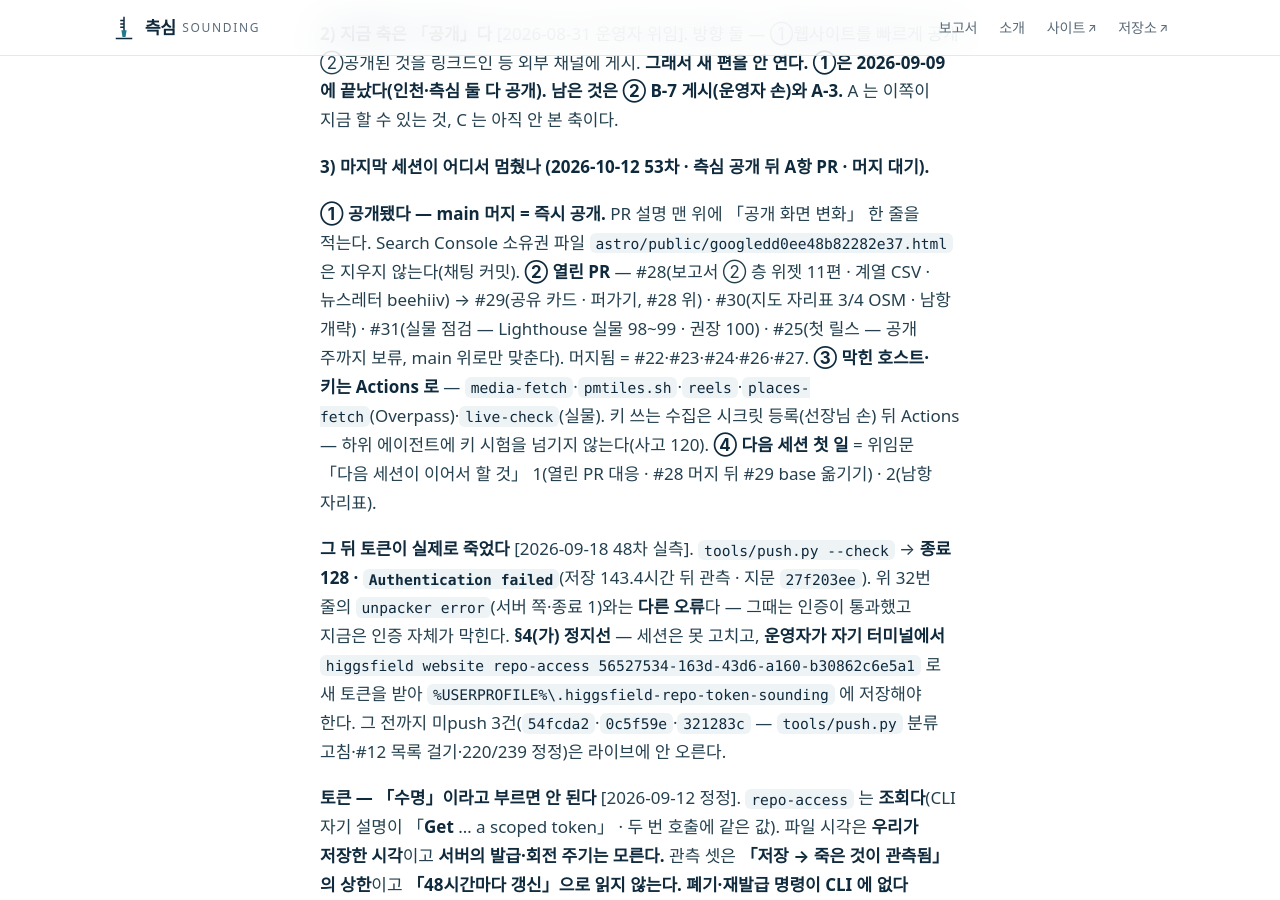
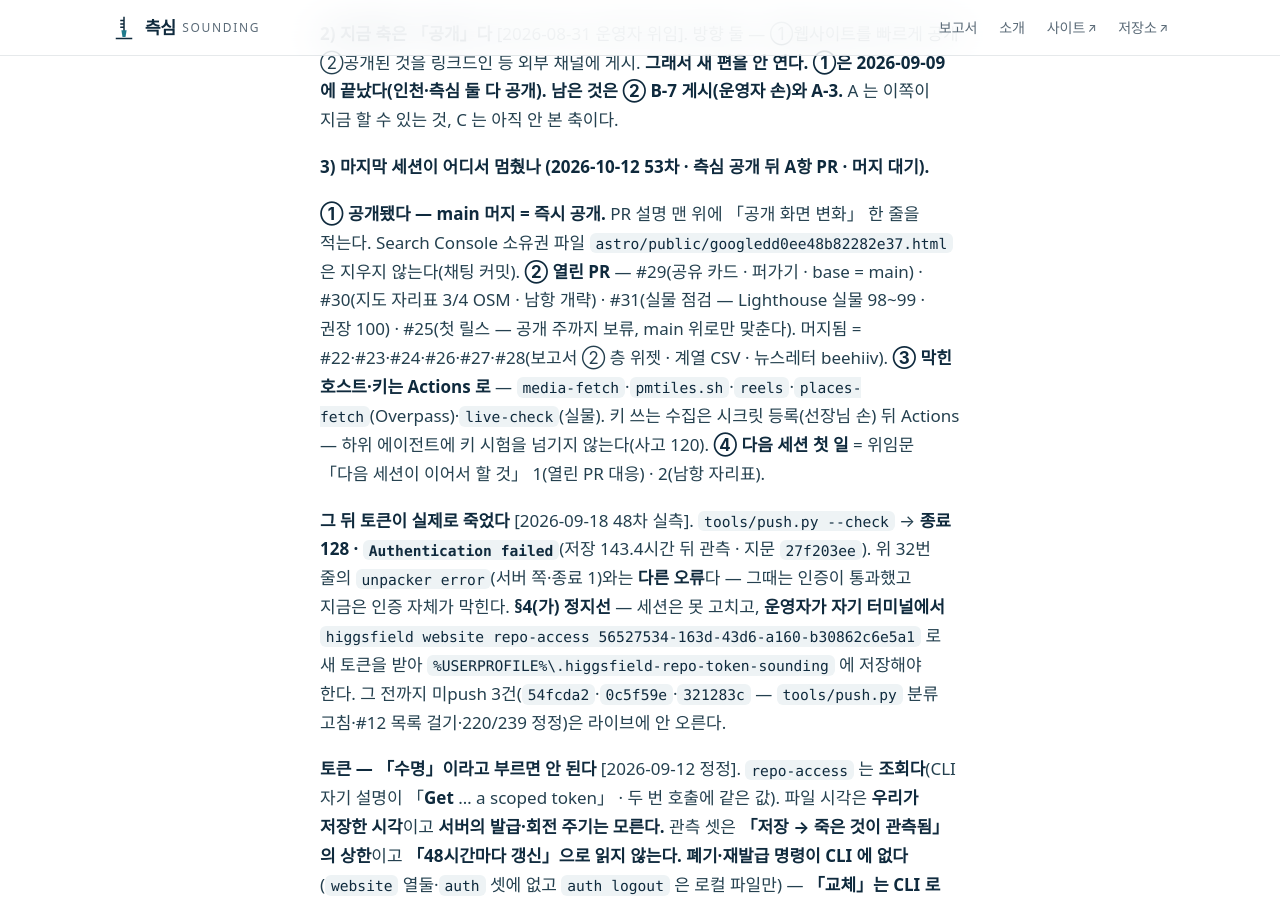
Before and after one commit to jisangj03-dev/incheon-port-analysis, a Jekyll site: the page built from docs/STATUS.md, in a window 1280 px wide and 900 px high, scrolled down 1152 px. Built offline with Jekyll 4.4.1, drawn with Linux system fonts in a browser that asks for light colours; some web fonts are replaced; our own code applies the rules of GitHub Pages for plain Markdown files.

Commit message:
53차 기록 — #28 머지·#29 base 이동 반영
Co-Authored-By: Claude Opus 5.5 <noreply@anthropic.com>
Claude-Session: https://claude.ai/code/session_01L59oEoiMW7KHoJRFFkcN4Q

```diff
--- a/docs/STATUS.md
+++ b/docs/STATUS.md
@@ -31,9 +31,9 @@ A 는 이쪽이 지금 할 수 있는 것, C 는 아직 안 본 축이다.
 **3) 마지막 세션이 어디서 멈췄나 (2026-10-12 53차 · 측심 공개 뒤 A항 PR · 머지 대기).**
 
 **① 공개됐다 — main 머지 = 즉시 공개.** PR 설명 맨 위에 「공개 화면 변화」 한 줄을 적는다. Search Console 소유권 파일 `astro/public/googledd0ee48b82282e37.html` 은 지우지 않는다(채팅 커밋).
-**② 열린 PR** — #28(보고서 ② 층 위젯 11편 · 계열 CSV · 뉴스레터 beehiiv) → #29(공유 카드 · 퍼가기, #28 위) · #30(지도 자리표 3/4 OSM · 남항 개략) · #31(실물 점검 — Lighthouse 실물 98~99 · 권장 100) · #25(첫 릴스 — 공개 주까지 보류, main 위로만 맞춘다). 머지됨 = #22·#23·#24·#26·#27.
+**② 열린 PR** — #29(공유 카드 · 퍼가기 · base = main) · #30(지도 자리표 3/4 OSM · 남항 개략) · #31(실물 점검 — Lighthouse 실물 98~99 · 권장 100) · #25(첫 릴스 — 공개 주까지 보류, main 위로만 맞춘다). 머지됨 = #22·#23·#24·#26·#27·#28(보고서 ② 층 위젯 · 계열 CSV · 뉴스레터 beehiiv).
 **③ 막힌 호스트·키는 Actions 로** — `media-fetch`·`pmtiles.sh`·`reels`·`places-fetch`(Overpass)·`live-check`(실물). 키 쓰는 수집은 시크릿 등록(선장님 손) 뒤 Actions — 하위 에이전트에 키 시험을 넘기지 않는다(사고 120).
-**④ 다음 세션 첫 일** = 위임문 「다음 세션이 이어서 할 것」 1(열린 PR 대응 · #28 머지 뒤 #29 base 옮기기) · 2(남항 자리표).
+**④ 다음 세션 첫 일** = 위임문 「다음 세션이 이어서 할 것」 1(열린 PR 대응) · 2(남항 자리표).
 
 **그 뒤 토큰이 실제로 죽었다** [2026-09-18 48차 실측]. `tools/push.py --check` → **종료 128 · `Authentication failed`**(저장 143.4시간 뒤 관측 · 지문 `27f203ee`). 위 32번 줄의 `unpacker error`(서버 쪽·종료 1)와는 **다른 오류**다 — 그때는 인증이 통과했고 지금은 인증 자체가 막힌다. **§4(가) 정지선** — 세션은 못 고치고, **운영자가 자기 터미널에서** `higgsfield website repo-access 56527534-163d-43d6-a160-b30862c6e5a1` 로 새 토큰을 받아 `%USERPROFILE%\.higgsfield-repo-token-sounding` 에 저장해야 한다. 그 전까지 미push 3건(`54fcda2`·`0c5f59e`·`321283c` — `tools/push.py` 분류 고침·#12 목록 걸기·220/239 정정)은 라이브에 안 오른다.
 
```
Also changed, not shown: docs/위임문_다음세션_20261012.md (+4 -4 lines), docs/작업기록.md (+1 -1 lines).
